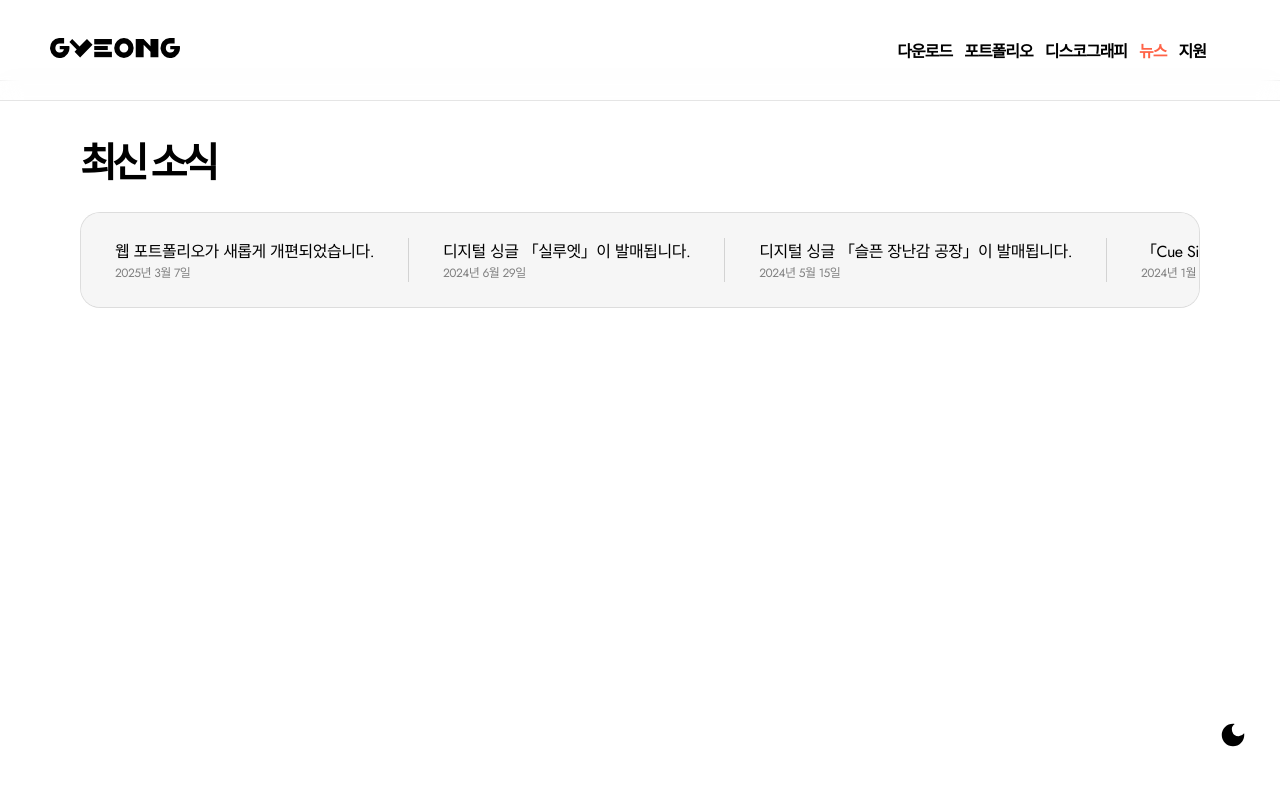
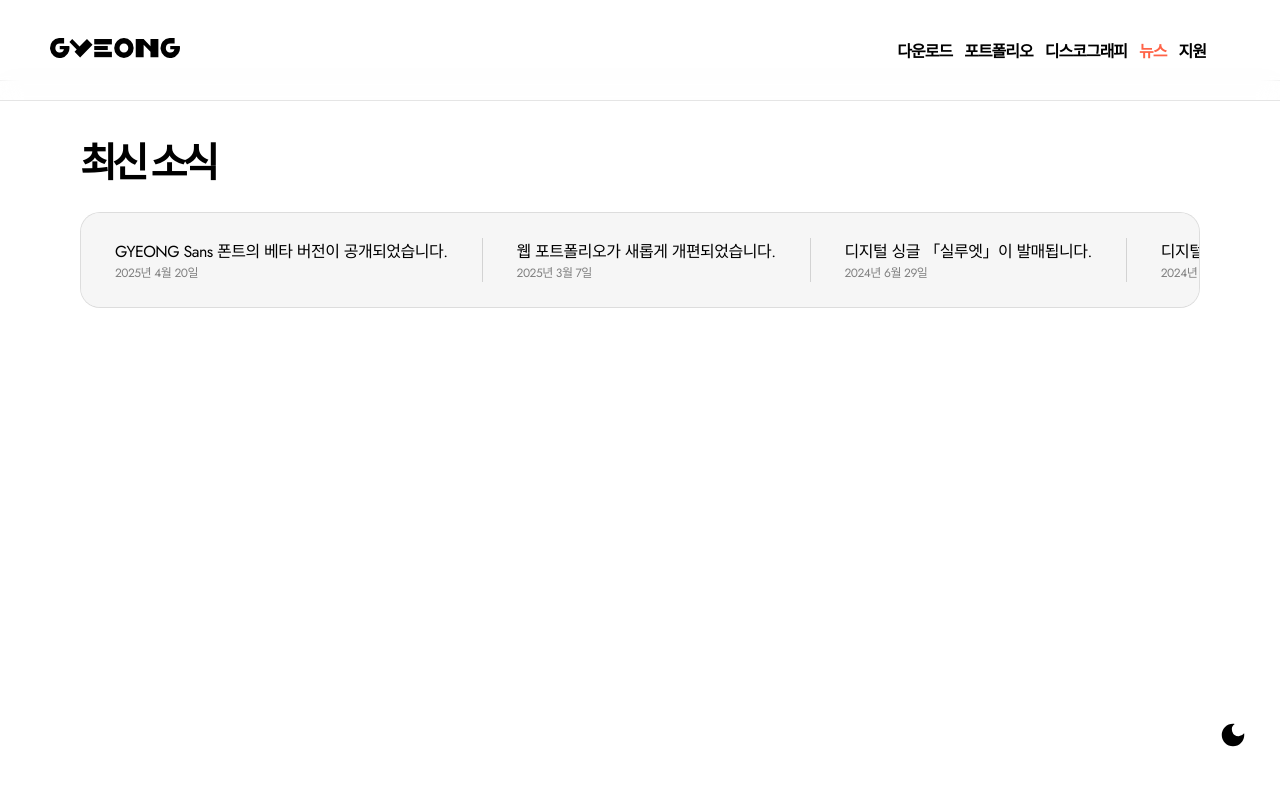
Before and after one commit to gyeongent/gyeongnet, a React (Create React App) app: page /news in a window 1280 px wide. Shown: the top 800 px of the page. Built offline with nearby package versions, Linux system fonts and the light colour scheme; a web font is replaced by a local one.

Commit message:
distribute

```diff
--- a/src/componenets/downloadContent.js
+++ b/src/componenets/downloadContent.js
@@ -3,6 +3,8 @@ import { NavLink, useParams } from "react-router-dom";
 import "./css/downloadContent.css";
 
 import GSBanner from "../images/GS_banner.png";
+
+import GYEONGSans from "../fonts/GYEONGSans-Bold.otf";
 
 function DownloadContent() {
   const { category } = useParams();
@@ -21,7 +23,7 @@ function DownloadContent() {
           </div>
           <div className="DownloadDesc">
             <h2>폰트 다운로드</h2>
-            <a href="/fonts/GYEONGSans-Bold.otf" download>
+            <a href={GYEONGSans} download>
               <span className="downloadButton">GYEONG Sans Bold.otf</span>
             </a>
             <ul className="changeLog">
--- a/src/data/news.json
+++ b/src/data/news.json
@@ -1,5 +1,13 @@
 {
   "newsinfo": [
+    {
+      "date": "20250420",
+      "ogdate": "2025년 4월 20일",
+      "title": "GYEONG Sans 폰트의 베타 버전이 공개되었습니다.",
+      "desc": "GYEONG Studio의 첫번째 폰트인 GYEONG Sans의 베타 버전이 공개되었습니다. 현재 버전은 불안정하며, 수정을 통해 완성될 예정입니다. 자세한 사항은 아래 링크를 참고해주세요.\n\nhttps://gyeong.net/download/font",
+      "img": "https://down.mixtape.so/NAS/img/9/5/7/5/9575168154a809378e0a11fe5ea4d849.jpg",
+      "imgClass": "none"
+    },
     {
       "date": "20250307",
       "ogdate": "2025년 3월 7일",
```
